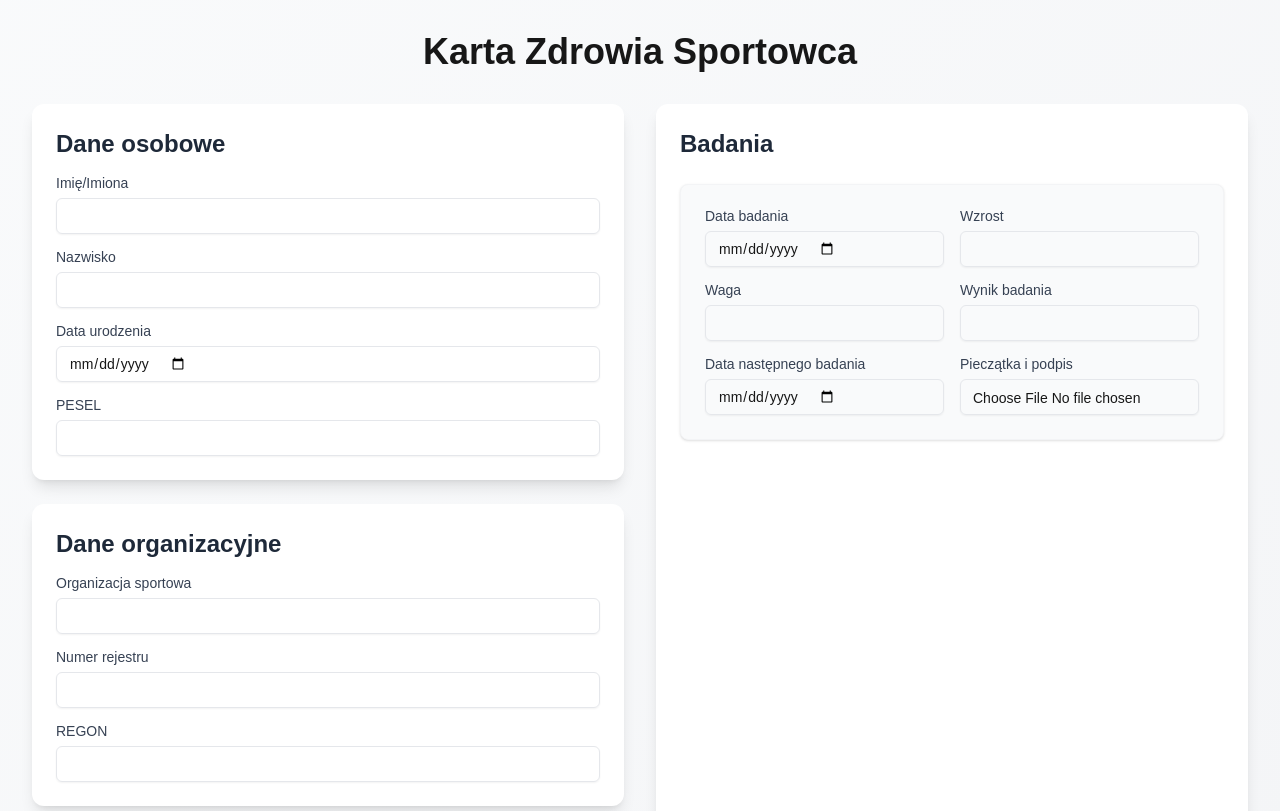
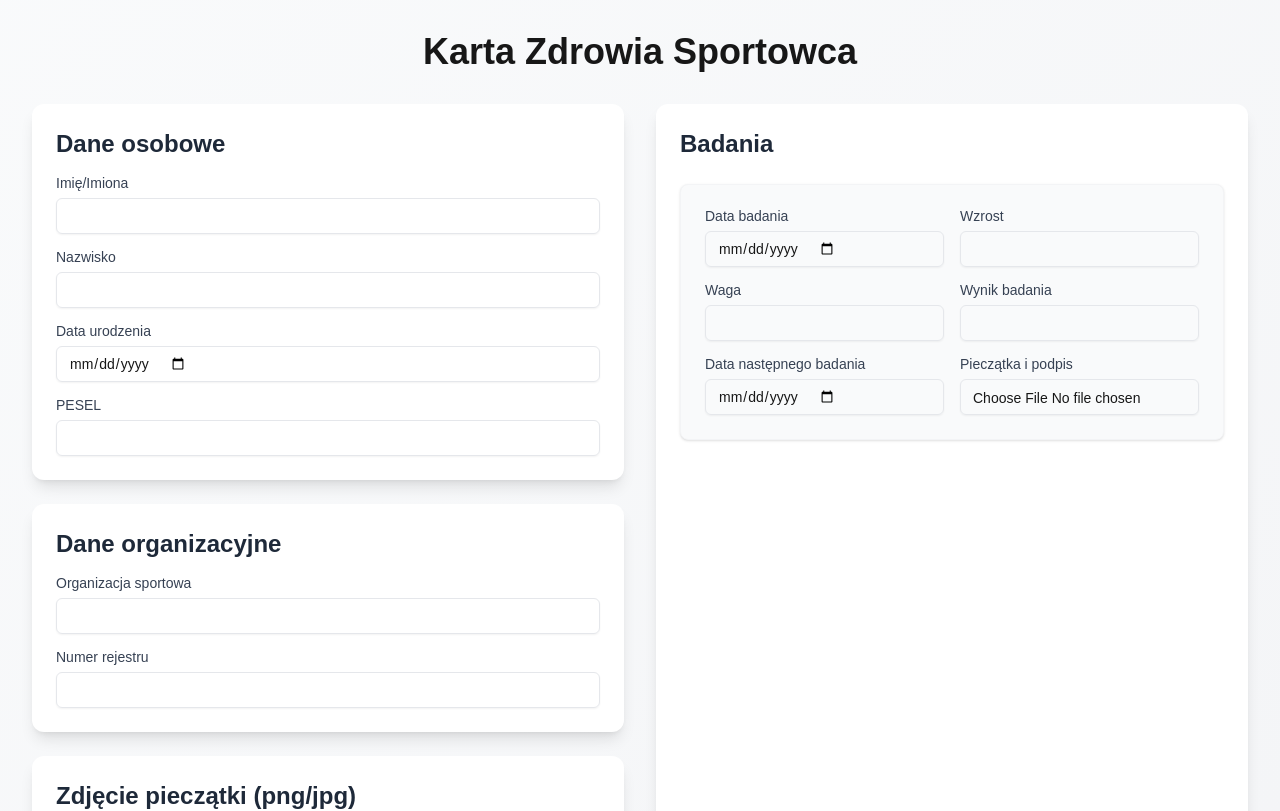
Before and after one commit to PepeIksde/karta-zdrowia-sportowca, a Next.js app: page / in a window 1280 px wide. Shown: the top 811 px of the page. Built offline with nearby package versions, Linux system fonts and the light colour scheme.

Commit message:
removed regon

```diff
--- a/src/app/page.tsx
+++ b/src/app/page.tsx
@@ -24,7 +24,6 @@ interface AthleteCard {
     organization: string;
     registrationNumber: string;
     clinicStamp: string;
-    regon: string;
     clinicStampImage: string;
   };
   examinations: ExaminationRecord[];
@@ -43,7 +42,6 @@ export default function Home() {
         organization: "",
         registrationNumber: "",
         clinicStamp: "",
-        regon: "",
         clinicStampImage: "",
       },
       examinations: [
@@ -263,20 +261,6 @@ export default function Home() {
                       }
                     />
                   </div>
-                  <div className="grid gap-2">
-                    <Label className="text-gray-700">REGON</Label>
-                    <Input
-                      className="border-gray-200 focus:ring-2 focus:ring-blue-500"
-                      value={athlete.formData.regon}
-                      onChange={(e) =>
-                        handleAthleteChange(
-                          athleteIndex,
-                          "regon",
-                          e.target.value
-                        )
-                      }
-                    />
-                  </div>
                 </div>
               </div>
               <div className="grid gap-2 bg-white rounded-xl p-6 shadow-lg">
--- a/src/components/health-card-pdf.tsx
+++ b/src/components/health-card-pdf.tsx
@@ -113,20 +113,16 @@ export default function HealthCardPDF({ cards }: HealthCardPDFProps) {
       }
 
       doc.setFontSize(8);
-      doc.text("(pieczątka poradni)", 140, yRight);
+      doc.text("(pieczątka poradni)", 150, yRight + 10);
       yRight += 8;
 
       const clinicStampLines = doc.splitTextToSize(
         formData.clinicStamp || "",
-        50
+        100
       );
       doc.setFontSize(10);
       doc.text(clinicStampLines, 140, yRight);
       yRight += clinicStampLines.length * 5;
-
-      doc.setFontSize(10);
-      doc.text("Nr. REGON: " + formData.regon, 140, yRight);
-      doc.line(140, yRight + 4, 190, yRight + 4);
 
       const tableStartY = Math.max(yLeft, yRight + 15);
 
```
